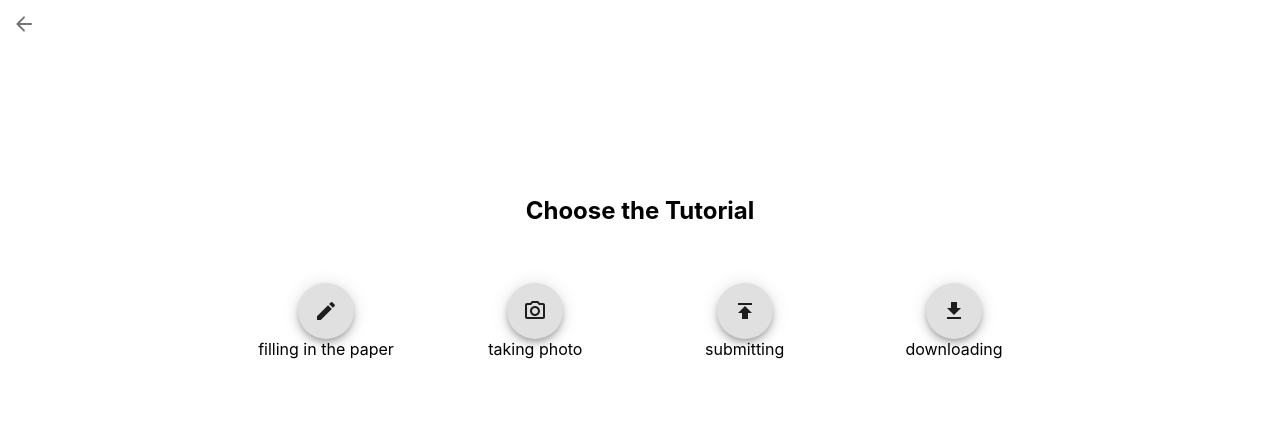
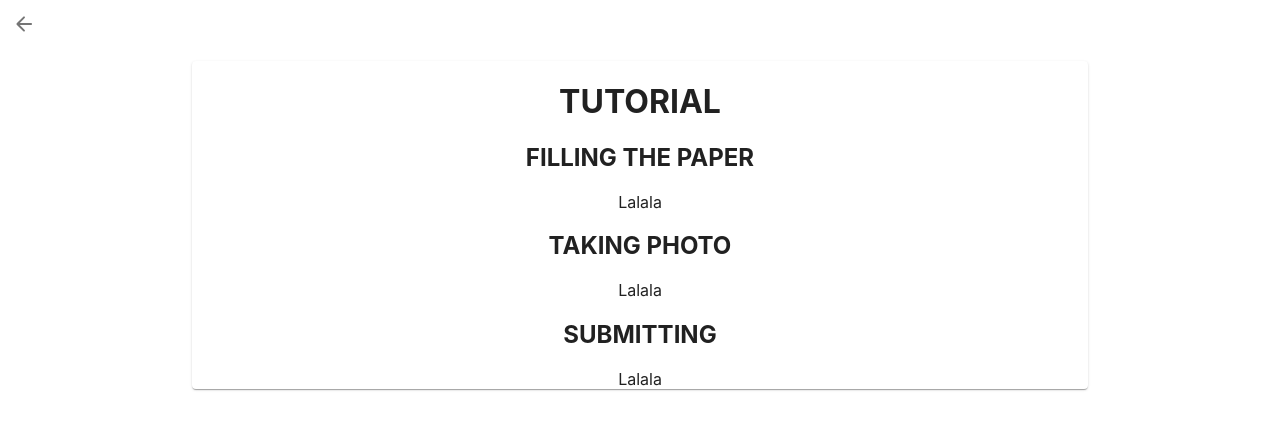
Before and after one commit to ocr-data-preparation/application, a React (Create React App) app: page /help in a window 1280 px wide. Shown: the top 430 px of the page. Built offline with nearby package versions, Linux system fonts and the light colour scheme.

Commit message:
restructure

```diff
--- a/src/App.js
+++ b/src/App.js
@@ -11,7 +11,6 @@ import TestNewUI from "./components/Split/TestNewUI";
 import FillingInPaper from "./components/Help/FillingInPaper";
 import TakingPhoto from "./components/Help/TakingPhoto";
 import SubmittingTutorial from "./components/Help/SubmittingTutorial";
-import DownloadingTutorial from "./components/Help/DownloadingTutorial";
 import SplitDone from "./components/splitDone/splitDoneComp";
 
 function App() {
@@ -28,7 +27,6 @@ function App() {
       <Route path="/help/paper" component={FillingInPaper} />
       <Route path="/help/take" component={TakingPhoto} />
       <Route path="/help/submit" component={SubmittingTutorial} />
-      <Route path="/help/download" component={DownloadingTutorial} />
     </Switch>
   );
 }
--- a/src/components/Help/DownloadingTutorial.js
+++ /dev/null
@@ -1,25 +0,0 @@
-import React from "react";
-import { Grid, IconButton } from "@material-ui/core";
-import Fab from "@material-ui/core/Fab";
-import CloseRoundedIcon from "@material-ui/icons/CloseRounded";
-import { Link } from "react-router-dom";
-
-function DownloadingTutorial() {
-  return (
-    <div>
-      <div alignItems="right">
-        <Link to="/help">
-          <IconButton aria-label="close">
-            <CloseRoundedIcon />
-          </IconButton>
-        </Link>
-      </div>
-      <Grid container direction="column" justify="center" alignItems="center">
-        <div>1</div>
-        <Fab variant="extended">Download Paper Template</Fab>
-      </Grid>
-    </div>
-  );
-}
-
-export default DownloadingTutorial;
--- a/src/components/Help/FillingInPaper.js
+++ b/src/components/Help/FillingInPaper.js
@@ -1,50 +1,22 @@
 import React from "react";
 import { Grid, IconButton } from "@material-ui/core";
 import { makeStyles } from "@material-ui/core/styles";
-import Fab from "@material-ui/core/Fab";
-import CloseRoundedIcon from "@material-ui/icons/CloseRounded";
-import template_guide from "../../assets/img/template_guide.jpg";
-import paper_filled from "../../assets/img/paper_filled.jpg";
-import { Link } from "react-router-dom";
 
 
 const useStyles = makeStyles(theme => ({
-  container: {
-      marginTop: "10vw",
-      textAlign: "center",
-      direction: "column",
-      justifyContent: "center",
-      alignItems: "center"
-  },
-  header: {
-      marginTop: "-30px",
-      padding: "50px"
-  },
-  iconButton: {
-    placeSelf: "right"
-  }
 }));
 
 function FillingInPaper() {
   const classes = useStyles();
   return (
     <div>
-      <Grid container justifyContent="right">
-        <Link to="/help">
-          <IconButton className={classes.iconButton} aria-label="close">
-            <CloseRoundedIcon />
-          </IconButton>
-        </Link>
-      </Grid>
-      <Grid container direction="column" justify="center" alignItems="center">
-        <div>1</div>
-        <Fab variant="extended">Download Paper Template</Fab>
-      </Grid>
-      <Grid container direction="column" justify="center" alignItems="center">
-        <div>2</div>
-        <div>Fill in the paper</div>
-        <img src={template_guide} width="410.75" height="250"></img>
-        <img src={paper_filled} width="353.78" height="250"></img>
+      <h2>
+        FILLING THE PAPER
+      </h2>
+      <Grid container>
+        <Grid item xs={12}>
+          Lalala
+        </Grid>
       </Grid>
     </div>
   );
--- a/src/components/Help/SubmittingTutorial.js
+++ b/src/components/Help/SubmittingTutorial.js
@@ -1,22 +1,22 @@
 import React from "react";
 import { Grid, IconButton } from "@material-ui/core";
-import Fab from "@material-ui/core/Fab";
-import CloseRoundedIcon from "@material-ui/icons/CloseRounded";
-import { Link } from "react-router-dom";
+import { makeStyles } from "@material-ui/core/styles";
+
+
+const useStyles = makeStyles(theme => ({
+}));
 
 function SubmittingTutorial() {
+  const classes = useStyles();
   return (
     <div>
-      <div alignItems="right">
-        <Link to="/help">
-          <IconButton aria-label="close">
-            <CloseRoundedIcon />
-          </IconButton>
-        </Link>
-      </div>
-      <Grid container direction="column" justify="center" alignItems="center">
-        <div>1</div>
-        <div>Pencet tombol upload</div>
+      <h2>
+        SUBMITTING
+      </h2>
+      <Grid container>
+        <Grid item xs={12}>
+          Lalala
+        </Grid>
       </Grid>
     </div>
   );
--- a/src/components/Help/TakingPhoto.js
+++ b/src/components/Help/TakingPhoto.js
@@ -1,22 +1,22 @@
 import React from "react";
-import { Link } from "react-router-dom";
 import { Grid, IconButton } from "@material-ui/core";
-import Fab from "@material-ui/core/Fab";
-import CloseRoundedIcon from "@material-ui/icons/CloseRounded";
+import { makeStyles } from "@material-ui/core/styles";
+
+
+const useStyles = makeStyles(theme => ({
+}));
 
 function TakingPhoto() {
+  const classes = useStyles();
   return (
     <div>
-      <div alignItems="right">
-        <Link to="/help">
-          <IconButton aria-label="close">
-            <CloseRoundedIcon />
-          </IconButton>
-        </Link>
-      </div>
-      <Grid container direction="column" justify="center" alignItems="center">
-        <div>1</div>
-        <Fab variant="extended">Download Paper Template</Fab>
+      <h2>
+        TAKING PHOTO
+      </h2>
+      <Grid container>
+        <Grid item xs={12}>
+          Lalala
+        </Grid>
       </Grid>
     </div>
   );
--- a/src/components/Help/index.js
+++ b/src/components/Help/index.js
@@ -1,21 +1,22 @@
 import React from "react";
 import { Link } from "react-router-dom";
-import { Grid, IconButton } from "@material-ui/core";
+import { IconButton, Paper, Grid } from "@material-ui/core";
 import { makeStyles } from "@material-ui/core/styles";
-import Fab from "@material-ui/core/Fab";
-import CreateIcon from "@material-ui/icons/Create";
-import CameraAltOutlinedIcon from "@material-ui/icons/CameraAltOutlined";
-import Publish from "@material-ui/icons/Publish";
-import GetApp from "@material-ui/icons/GetApp";
 import ArrowBackRoundedIcon from "@material-ui/icons/ArrowBackRounded";
+import FillingInPaper from "./FillingInPaper";
+import SubmittingTutorial from "./SubmittingTutorial";
+import TakingPhoto from "./TakingPhoto";
 
 const useStyles = makeStyles(theme => ({
     container: {
-        marginTop: "10vw",
+        marginTop: "1vw",
         textAlign: "center",
         direction: "column",
         justifyContent: "center",
         alignItems: "center"
+    },
+    display: {
+      width: '70%'
     },
     header: {
         marginTop: "-30px",
@@ -27,53 +28,26 @@ function Help() {
     const classes = useStyles();
     return (
         <div>
-          <Link to="/">
+          <Link to="/home">
             <IconButton aria-label="close">
               <ArrowBackRoundedIcon />
             </IconButton>
           </Link>
           <Grid container className={classes.container}>
-              <h2 className={classes.header}>
-                  Choose the Tutorial
-              </h2>
-              <Grid container spacing={3}>
-                  <Grid item xs>
-                  </Grid>
-                  <Grid container xs direction = "column" alignItems = "center">
-                    <Link to="/help/paper">
-                      <Fab>
-                        <CreateIcon />
-                      </Fab>
-                    </Link>
-                    <div>filling in the paper</div>
-                  </Grid>
-                  <Grid container xs direction = "column" alignItems = "center">
-                    <Link to="/help/take">
-                      <Fab>
-                        <CameraAltOutlinedIcon />
-                      </Fab>
-                    </Link>
-                    <div>taking photo</div>
-                  </Grid>
-                  <Grid container xs direction = "column" alignItems = "center">
-                    <Link to="/help/submit">
-                      <Fab>
-                        <Publish />
-                      </Fab>
-                    </Link>
-                    <div>submitting</div>
-                  </Grid>
-                  <Grid container xs direction = "column" alignItems = "center">
-                    <Link to="/help/download">
-                      <Fab>
-                        <GetApp />
-                      </Fab>
-                    </Link>
-                    <div>downloading</div>
-                  </Grid>
-                  <Grid item xs>
-                  </Grid>
+            <Paper className={classes.display}>
+              <h1>
+                TUTORIAL
+              </h1>
+              <Grid>
+                <FillingInPaper/>
               </Grid>
+              <Grid>
+                <TakingPhoto/>
+              </Grid>
+              <Grid>
+                <SubmittingTutorial/>
+              </Grid>
+            </Paper>
           </Grid>
         </div>
     );
```
